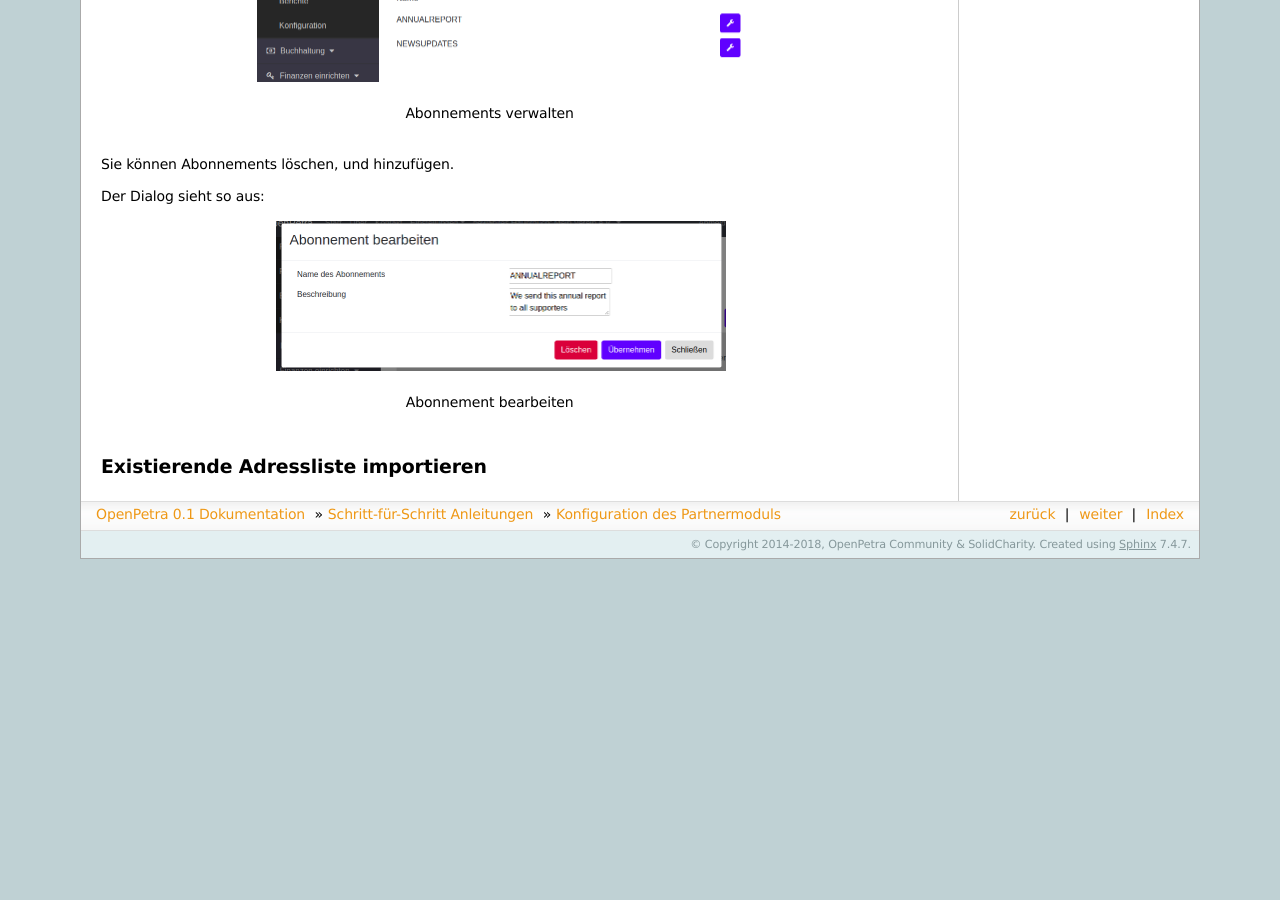
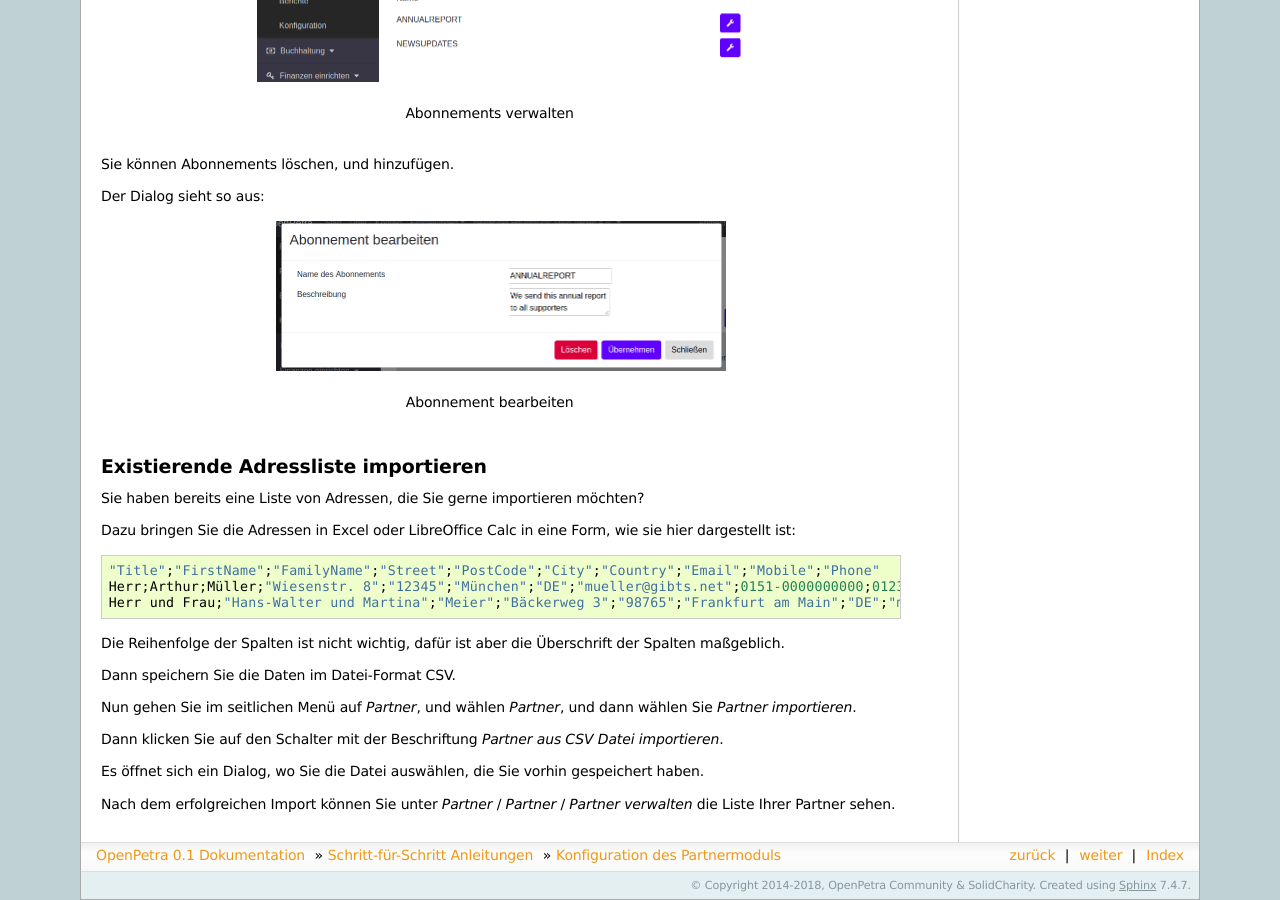
Before and after one commit to openpetra/openpetra-docs-de, a Sphinx documentation site: the page built from source/howtos/initial-partner-setup.rst, in a window 1280 px wide and 900 px high, scrolled down 1221 px. Built offline with Sphinx 7.4.7, drawn with Linux system fonts in a browser that asks for light colours; before the commit the page ends 1780 px from its top, so only the background shows below that.

Commit message:
import partners

```diff
--- a/source/howtos/initial-partner-setup.rst
+++ b/source/howtos/initial-partner-setup.rst
@@ -66,3 +66,25 @@ Der Dialog sieht so aus:
 
 Existierende Adressliste importieren
 ====================================
+
+Sie haben bereits eine Liste von Adressen, die Sie gerne importieren möchten?
+
+Dazu bringen Sie die Adressen in Excel oder LibreOffice Calc in eine Form, wie sie hier dargestellt ist:
+
+::
+
+  "Title";"FirstName";"FamilyName";"Street";"PostCode";"City";"Country";"Email";"Mobile";"Phone"
+  Herr;Arthur;Müller;"Wiesenstr. 8";"12345";"München";"DE";"mueller@gibts.net";0151-0000000000;01234-123123
+  Herr und Frau;"Hans-Walter und Martina";"Meier";"Bäckerweg 3";"98765";"Frankfurt am Main";"DE";"meier@gibtsauch.net";;;
+
+Die Reihenfolge der Spalten ist nicht wichtig, dafür ist aber die Überschrift der Spalten maßgeblich.
+
+Dann speichern Sie die Daten im Datei-Format CSV.
+
+Nun gehen Sie im seitlichen Menü auf *Partner*, und wählen *Partner*, und dann wählen Sie *Partner importieren*.
+
+Dann klicken Sie auf den Schalter mit der Beschriftung *Partner aus CSV Datei importieren*.
+
+Es öffnet sich ein Dialog, wo Sie die Datei auswählen, die Sie vorhin gespeichert haben.
+
+Nach dem erfolgreichen Import können Sie unter *Partner* / *Partner* / *Partner verwalten* die Liste Ihrer Partner sehen.
```
